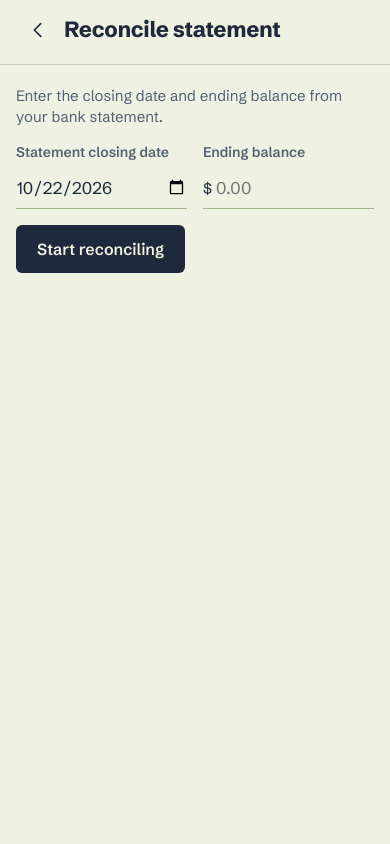
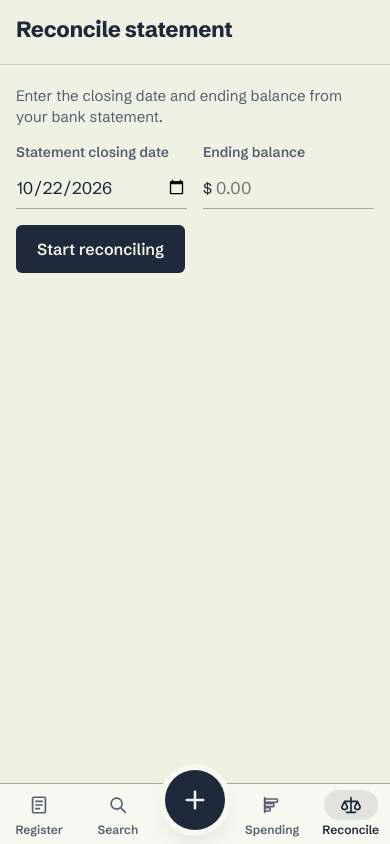
Before and after one commit to xadamz23/reconcile, a FastAPI app: page /reconcile in a window 390 px wide. Run offline with FastAPI, Linux system fonts and the light colour scheme.

Commit message:
Tab bar: add Register and Reconcile tabs, mark the active tab with a pill
The mobile bar is now Register, Search, +, Spending, Reconcile, on all three
pages, so home is always one tap away. The active tab gets a soft ink pill
behind its icon instead of an underline; on the register, Search takes the
pill while it's open. On Reconcile, + adds an already-ticked item dated on
the closing date, as the floating button did, so the FAB is gone. The back
arrows on Spending and Reconcile are desktop-only now.

Co-Authored-By: Claude Opus 5.5 <noreply@anthropic.com>

```diff
--- a/static/css/app.css
+++ b/static/css/app.css
@@ -299,43 +299,29 @@ button.mark:hover .icon { border-color: var(--green); }
 .ledger-note a { font-weight: 600; }
 .ledger-error { color: var(--red); }
 
-/* ---------- FAB ---------- */
-
-.fab {
-  position: fixed; z-index: 25;
-  right: calc(var(--gutter) + env(safe-area-inset-right, 0px));
-  bottom: calc(var(--gutter) + var(--safe-b));
-  display: grid; place-items: center;
-  width: 3.75rem; height: 3.75rem;
-  border: 0; border-radius: 50%;
-  background: var(--ink); color: var(--paper);
-  box-shadow: var(--shadow);
-}
-.fab .icon { width: 1.75rem; height: 1.75rem; stroke-width: 2.2; }
-.fab:active { transform: scale(0.96); }
-
 /* ---------- Tab bar (mobile) ---------- */
 
-/* Search, + and Spending under the thumb. The + is the FAB's ink disc, raised out of
-   the bar; a ring in the bar's colour cuts it a notch through the top rule. */
+/* Register, Search, +, Spending, Reconcile under the thumb. The + is an ink disc raised
+   out of the bar; a ring in the bar's colour cuts it a notch through the top rule. */
 .tabbar {
   position: fixed; z-index: 25; left: 0; right: 0; bottom: 0;
-  display: grid; grid-template-columns: 1fr 5rem 1fr; align-items: center;
+  display: grid; grid-template-columns: 1fr 1fr 4.75rem 1fr 1fr; align-items: center;
   padding: 0.25rem env(safe-area-inset-right, 0px) calc(0.25rem + var(--safe-b)) env(safe-area-inset-left, 0px);
   background: var(--paper-raised);
   border-top: 1px solid var(--rule-strong);
 }
 .tab {
   display: grid; justify-items: center; gap: 0.125rem;
-  min-height: 3.25rem; align-content: center;
+  min-width: 0; min-height: 3.25rem; align-content: center;
   border: 0; background: none; padding: 0;
   color: var(--ink-soft); text-decoration: none;
-  font-size: 0.75rem; font-weight: 600;
+  font-size: 0.75rem; font-weight: 600; white-space: nowrap;
 }
+/* The pill is always there (transparent) so marking a tab active doesn't shift it. */
+.tab .icon { box-sizing: content-box; padding: 0.25rem 1rem; border-radius: 999px; }
 .tab[aria-current="page"], .tab[aria-pressed="true"] { color: var(--ink); }
-/* The active tab's label is ruled under, like a ledger heading. */
-.tab[aria-current="page"] span, .tab[aria-pressed="true"] span {
-  text-decoration: underline 2px; text-underline-offset: 0.25em;
+.tab[aria-current="page"] .icon, .tab[aria-pressed="true"] .icon {
+  background: color-mix(in oklab, var(--ink) 10%, transparent);
 }
 .tab-add {
   justify-self: center;
@@ -438,7 +424,8 @@ button.mark:hover .icon { border-color: var(--green); }
 
 /* ---------- Reconcile ---------- */
 
-.reconcile { max-width: 52rem; margin: 0 auto; padding-bottom: calc(2rem + var(--safe-b)); }
+/* Bottom padding clears the mobile tab bar (less on desktop, where there's none). */
+.reconcile { max-width: 52rem; margin: 0 auto; padding-bottom: calc(6rem + var(--safe-b)); }
 .banner { display: flex; align-items: center; gap: 0.5rem; margin: 1rem var(--gutter) 0; padding: 0.875rem 1rem; border-radius: var(--radius-s); font-weight: 500; }
 .banner-ok { background: var(--green-wash); color: var(--green); }
 .rec-start { display: grid; gap: 1rem; padding: 1.25rem var(--gutter); justify-items: start; }
@@ -541,6 +528,11 @@ button.mark:hover .icon { border-color: var(--green); }
 .spend-rest[open] > summary .spend-sub::after { transform: translateY(0.05em) rotate(-135deg); }
 .spend-rest .spend-list { background: color-mix(in oklab, var(--paper-sunk) 40%, transparent); }
 
+/* Phones get the tab bar's Register tab instead (after .icon-btn, so it wins). */
+@media (max-width: 899.98px) {
+  .only-desktop { display: none; }
+}
+
 /* ---------- Desktop: a real columnar register with a side panel ---------- */
 
 @media (min-width: 900px) {
@@ -569,8 +561,8 @@ button.mark:hover .icon { border-color: var(--green); }
   .toggle-reconciled { margin-left: auto; }
   .filters-clear { display: inline-flex; }
 
-  .fab, .tabbar { display: none; }
-  .spending { padding-bottom: calc(2rem + var(--safe-b)); }
+  .tabbar { display: none; }
+  .spending, .reconcile { padding-bottom: calc(2rem + var(--safe-b)); }
 
   .panel {
     position: sticky; top: 0; inset: auto;
--- a/static/js/app.js
+++ b/static/js/app.js
@@ -65,7 +65,8 @@
       return;
     }
     if (typing || e.metaKey || e.ctrlKey || e.altKey) return;
-    // The FAB, or the + in the mobile tab bar (hidden on desktop, but click() still works).
+    // The panel's New transaction button or the tab bar's + (hidden at some widths,
+    // but click() still works).
     const add = document.querySelector("[data-new-txn]");
     if (e.key === "n" && add) {
       e.preventDefault();
--- a/templates/_icons.html
+++ b/templates/_icons.html
@@ -11,6 +11,7 @@
 {%- elif name == 'download' -%}<path d="M12 4v11M7 10l5 5 5-5M5 20h14"/>
 {%- elif name == 'scale' -%}<path d="M12 4v16M7 20h10M5 8h14M5 8l-3 6a3 3 0 0 0 6 0zM19 8l-3 6a3 3 0 0 0 6 0z"/>
 {%- elif name == 'eye' -%}<path d="M2 12s3.5-7 10-7 10 7 10 7-3.5 7-10 7S2 12 2 12z"/><circle cx="12" cy="12" r="3"/>
+{%- elif name == 'ledger' -%}<rect x="5" y="3.5" width="14" height="17" rx="1.5"/><path d="M8.5 8h7M8.5 12h7M8.5 16h4"/>
 {%- elif name == 'chart' -%}<path d="M4 4v16"/><rect x="4" y="5.5" width="14" height="3.5" rx="1"/><rect x="4" y="10.25" width="10" height="3.5" rx="1"/><rect x="4" y="15" width="6" height="3.5" rx="1"/>
 {%- elif name == 'lock' -%}<rect x="5" y="11" width="14" height="9" rx="2"/><path d="M8 11V8a4 4 0 0 1 8 0v3"/>
 {%- endif -%}
--- a/templates/_tabbar.html
+++ b/templates/_tabbar.html
@@ -1,17 +1,27 @@
-{# Mobile bottom bar: Search, + (new transaction), Spending. Hidden on desktop.
-   Expects active ("register" or "spending"). On the register, Search and + act in
-   place (Search reads the shell's Alpine filterBar); elsewhere they link back to
-   the register, and app.js acts on the #search / #new hash after it loads. #}
+{# Mobile bottom bar: Register, Search, + (new transaction), Spending, Reconcile.
+   Hidden on desktop. Expects active ("register", "spending" or "reconcile") and,
+   on pages with a form panel, new_url (where + loads the form from). Off the
+   register, Search links back to it, as does + without a panel; app.js acts on the
+   #search / #new hash once the register loads. On the register, Search reads the
+   shell's Alpine filterBar, and while it's open it, not Register, is current. #}
 {% from "_icons.html" import icon %}
+{% macro tab(name, href, label, icon_name) -%}
+<a class="tab" href="{{ href }}"{% if active == name %} aria-current="page"{% endif %}>{{ icon(icon_name) }}<span>{{ label }}</span></a>
+{%- endmacro %}
 <nav class="tabbar" aria-label="Main">
   {% if active == "register" %}
+  <a class="tab" href="/" :aria-current="searching ? false : 'page'">{{ icon('ledger') }}<span>Register</span></a>
   <button class="tab" type="button" @click="open()" :aria-pressed="searching">{{ icon('search') }}<span>Search</span></button>
-  <button class="tab-add" type="button" hx-get="/txn/new" hx-target="#panel-body" data-new-txn
+  {% else %}
+  {{ tab("register", "/", "Register", "ledger") }}
+  <a class="tab" href="/#search">{{ icon('search') }}<span>Search</span></a>
+  {% endif %}
+  {% if new_url %}
+  <button class="tab-add" type="button" hx-get="{{ new_url }}" hx-target="#panel-body" data-new-txn
           aria-label="New transaction" title="New transaction (n)">{{ icon('plus') }}</button>
-  <a class="tab" href="/spending">{{ icon('chart') }}<span>Spending</span></a>
   {% else %}
-  <a class="tab" href="/#search">{{ icon('search') }}<span>Search</span></a>
   <a class="tab-add" href="/#new" aria-label="New transaction">{{ icon('plus') }}</a>
-  <a class="tab" href="/spending"{% if active == "spending" %} aria-current="page"{% endif %}>{{ icon('chart') }}<span>Spending</span></a>
   {% endif %}
+  {{ tab("spending", "/spending", "Spending", "chart") }}
+  {{ tab("reconcile", "/reconcile", "Reconcile", "scale") }}
 </nav>
--- a/templates/reconcile.html
+++ b/templates/reconcile.html
@@ -7,7 +7,7 @@
   <main class="reconcile">
     <header class="masthead masthead-plain">
       <div class="masthead-bar">
-        <a class="icon-btn" href="/" aria-label="Back to register">{{ icon('back') }}</a>
+        <a class="icon-btn only-desktop" href="/" aria-label="Back to register">{{ icon('back') }}</a>
         <h1 class="account">Reconcile statement</h1>
       </div>
     </header>
@@ -61,11 +61,13 @@
     {% endif %}
   </main>
 
+  {% set new_url = "/txn/new?" ~ {"date": state.end_date, "verified": 1} | urlencode if state else None %}
   {% if state %}
-  {% with new_url = "/txn/new?" ~ {"date": state.end_date, "verified": 1} | urlencode,
-          panel_text = "Tap an item to fix it, or add one that's on the statement but missing here." %}
+  {% with panel_text = "Tap an item to fix it, or add one that's on the statement but missing here." %}
   {% include "_panel.html" %}
   {% endwith %}
   {% endif %}
+
+  {% with active = "reconcile" %}{% include "_tabbar.html" %}{% endwith %}
 </div>
 {% endblock %}
--- a/templates/register.html
+++ b/templates/register.html
@@ -67,10 +67,10 @@
     </section>
   </main>
 
-  {% with new_url = "/txn/new", panel_text = "Select a transaction to edit it, or add a new one.", no_fab = true %}
+  {% with new_url = "/txn/new", panel_text = "Select a transaction to edit it, or add a new one." %}
   {% include "_panel.html" %}
   {% endwith %}
 
-  {% with active = "register" %}{% include "_tabbar.html" %}{% endwith %}
+  {% with active = "register", new_url = "/txn/new" %}{% include "_tabbar.html" %}{% endwith %}
 </div>
 {% endblock %}
--- a/templates/spending.html
+++ b/templates/spending.html
@@ -7,7 +7,7 @@
   <main class="spending">
     <header class="masthead masthead-plain">
       <div class="masthead-bar">
-        <a class="icon-btn" href="/" aria-label="Back to register">{{ icon('back') }}</a>
+        <a class="icon-btn only-desktop" href="/" aria-label="Back to register">{{ icon('back') }}</a>
         <h1 class="account">Spending</h1>
       </div>
     </header>
```
Also changed, not shown: CLAUDE.md (+3 -3 lines), templates/_panel.html (+4 -8 lines), tests/test_routes.py (+23 -10 lines), README.md.
